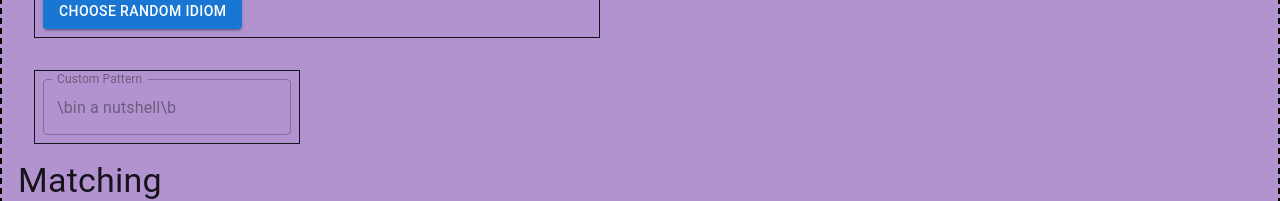
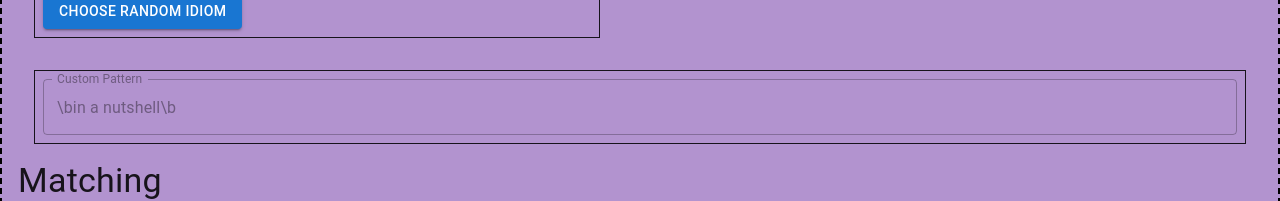
Before and after one commit to evanshaped/portfolio_frontend, a React (Vite) app: page /search in a window 1280 px wide. Shown: the part 426-627 px from the top of the page. Built offline with nearby package versions, Linux system fonts and the light colour scheme; no server answers; what chartjs-chart-error-bars would draw is missing.

Commit message:
Make CustomPattern component width expand to fill available space

```diff
--- a/src/pages/search_page/CustomPatternField.jsx
+++ b/src/pages/search_page/CustomPatternField.jsx
@@ -9,7 +9,7 @@ export default function CustomPatternField({isCustomIdiom, customPattern, setCus
         <Box>
             <Box
                 sx={{
-                    display: 'inline-block',
+                    display: 'flex',
                     m: 2,
                     p: 1,
                     borderStyle: 'solid',
@@ -20,6 +20,9 @@ export default function CustomPatternField({isCustomIdiom, customPattern, setCus
             >
                 <TextField
                     id="idiom-pattern"
+                    sx = {{
+                        flex: 1,
+                    }}
                     label="Custom Pattern"
                     value={customPattern}
                     disabled={!isCustomIdiom}
```
